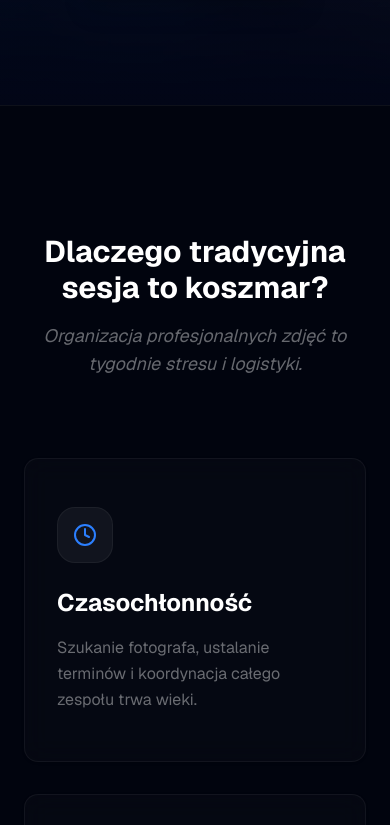
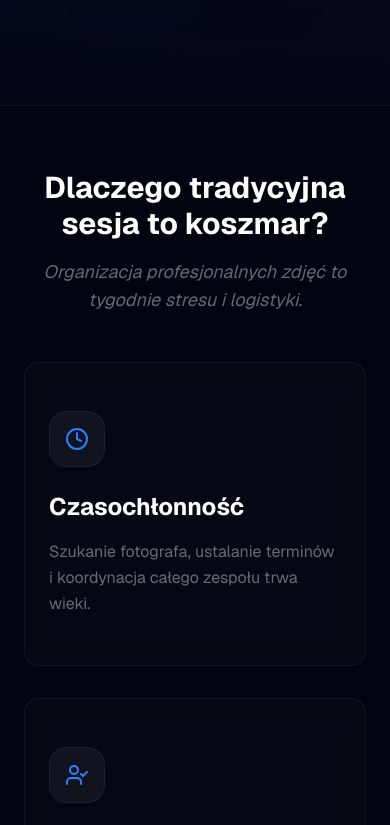
Before and after one commit to dabrodev/sesja-firmowa, a Next.js app: page / in a window 390 px wide. Shown: the part 739-1564 px from the top of the page. Built offline with nearby package versions, Linux system fonts and the light colour scheme; no server answers.

Commit message:
style: reduce vertical spacing and card height on LP for mobile

```diff
--- a/src/app/page.tsx
+++ b/src/app/page.tsx
@@ -223,9 +223,9 @@ export default function Home() {
         </section>
 
         {/* Problem Section */}
-        <section id="problem" className="py-32 px-6 border-t border-white/5 bg-black/40">
+        <section id="problem" className="py-16 md:py-32 px-6 border-t border-white/5 bg-black/40">
           <div className="container mx-auto">
-            <div className="mb-20 text-center">
+            <div className="mb-12 md:mb-20 text-center">
               <h2 className="text-3xl font-bold text-white md:text-5xl">Dlaczego tradycyjna sesja to koszmar?</h2>
               <p className="mt-4 text-white/40 text-lg italic">Organizacja profesjonalnych zdjęć to tygodnie stresu i logistyki.</p>
             </div>
@@ -243,8 +243,8 @@ export default function Home() {
                   viewport={{ once: true }}
                   transition={{ delay: i * 0.1, duration: 0.5 }}
                 >
-                  <Card className="border-white/5 bg-white/[0.02] backdrop-blur-md hover:border-blue-500/30 transition-all duration-500 py-4 group/card h-full">
-                    <CardContent className="p-8">
+                  <Card className="border-white/5 bg-white/[0.02] backdrop-blur-md hover:border-blue-500/30 transition-all duration-500 group/card h-full">
+                    <CardContent className="p-6 md:p-8">
                       <div className="mb-6 flex h-14 w-14 items-center justify-center rounded-2xl bg-white/5 text-blue-500 border border-white/5 transition-colors group-hover/card:bg-blue-500/10 group-hover/card:text-blue-400">
                         {item.icon}
                       </div>
@@ -259,7 +259,7 @@ export default function Home() {
         </section>
 
         {/* Solution Section */}
-        <section id="solution" className="relative py-40 px-6 overflow-hidden">
+        <section id="solution" className="relative py-16 md:py-40 px-6 overflow-hidden">
           <div className="absolute top-1/2 left-0 -z-10 h-[500px] w-[500px] -translate-y-1/2 rounded-full bg-blue-600/10 blur-[150px]" />
 
           <div className="container mx-auto max-w-6xl">
@@ -337,9 +337,9 @@ export default function Home() {
         </section>
 
         {/* Showcase Gallery */}
-        <section id="gallery" className="py-24 px-6 bg-black/20">
+        <section id="gallery" className="py-16 md:py-24 px-6 bg-black/20">
           <div className="container mx-auto">
-            <div className="mb-16 text-center">
+            <div className="mb-10 md:mb-16 text-center">
               <h2 className="text-3xl font-bold text-white md:text-5xl">Sesja firmowa z AI — zobacz efekty</h2>
               <p className="mt-4 text-white/40 text-lg">Profesjonalna sesja biznesowa stworzona specjalnie dla twojej marki.</p>
             </div>
@@ -390,8 +390,8 @@ export default function Home() {
         </AnimatePresence>
 
         {/* Final CTA */}
-        <section id="cta" className="py-32 px-6">
-          <div className="container mx-auto max-w-4xl text-center border border-white/10 bg-gradient-to-b from-white/[0.03] to-transparent p-20 rounded-[48px] backdrop-blur-sm relative overflow-hidden">
+        <section id="cta" className="py-16 md:py-32 px-6">
+          <div className="container mx-auto max-w-4xl text-center border border-white/10 bg-gradient-to-b from-white/[0.03] to-transparent p-8 md:p-20 rounded-[32px] md:rounded-[48px] backdrop-blur-sm relative overflow-hidden">
             <div className="absolute top-0 left-1/2 -translate-x-1/2 h-1 w-64 bg-gradient-to-r from-transparent via-blue-500 to-transparent" />
             <h2 className="text-4xl md:text-6xl font-extrabold mb-8 tracking-tight">Gotowy na profesjonalny <br /> <span className="bg-gradient-to-r from-blue-400 to-indigo-400 bg-clip-text text-transparent">wizerunek biznesowy?</span></h2>
             <p className="text-white/40 text-xl mb-12 max-w-2xl mx-auto leading-relaxed">System AI czeka, by stworzyć twoją najlepszą sesję w historii. Bez wychodzenia z domu, bez zbędnych kosztów.</p>
```
